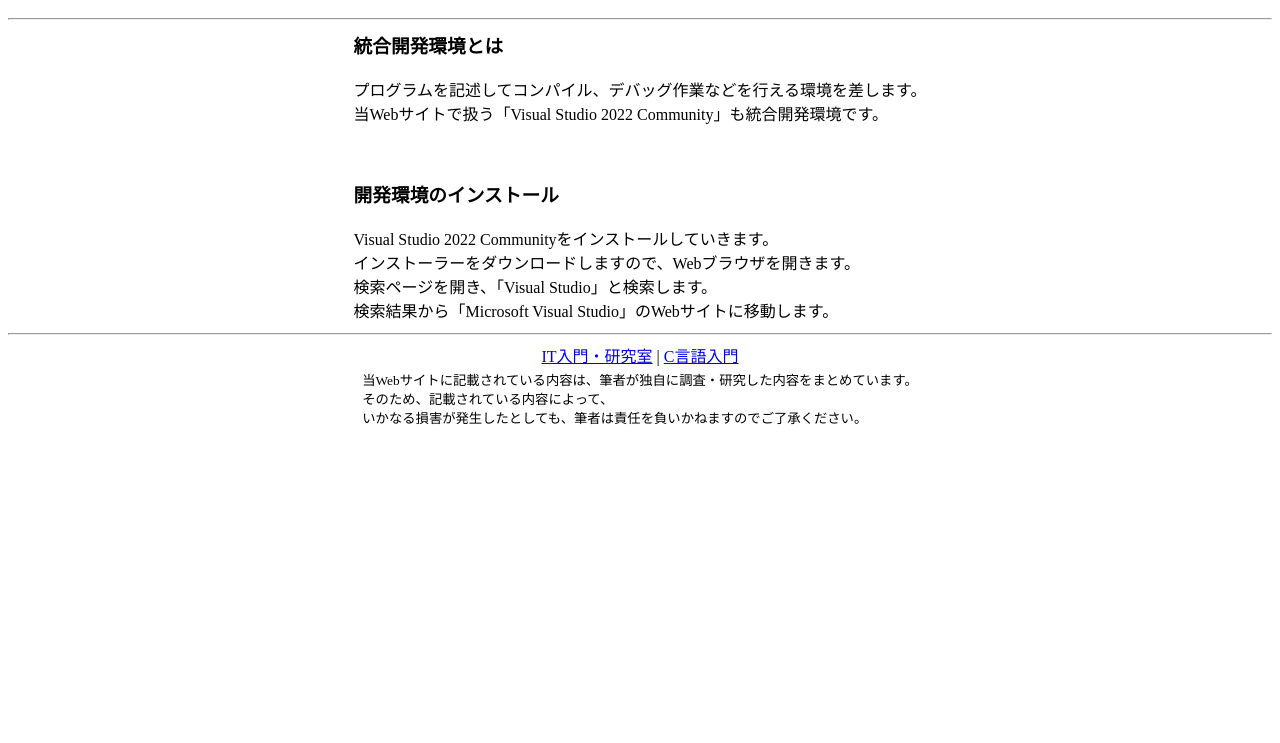
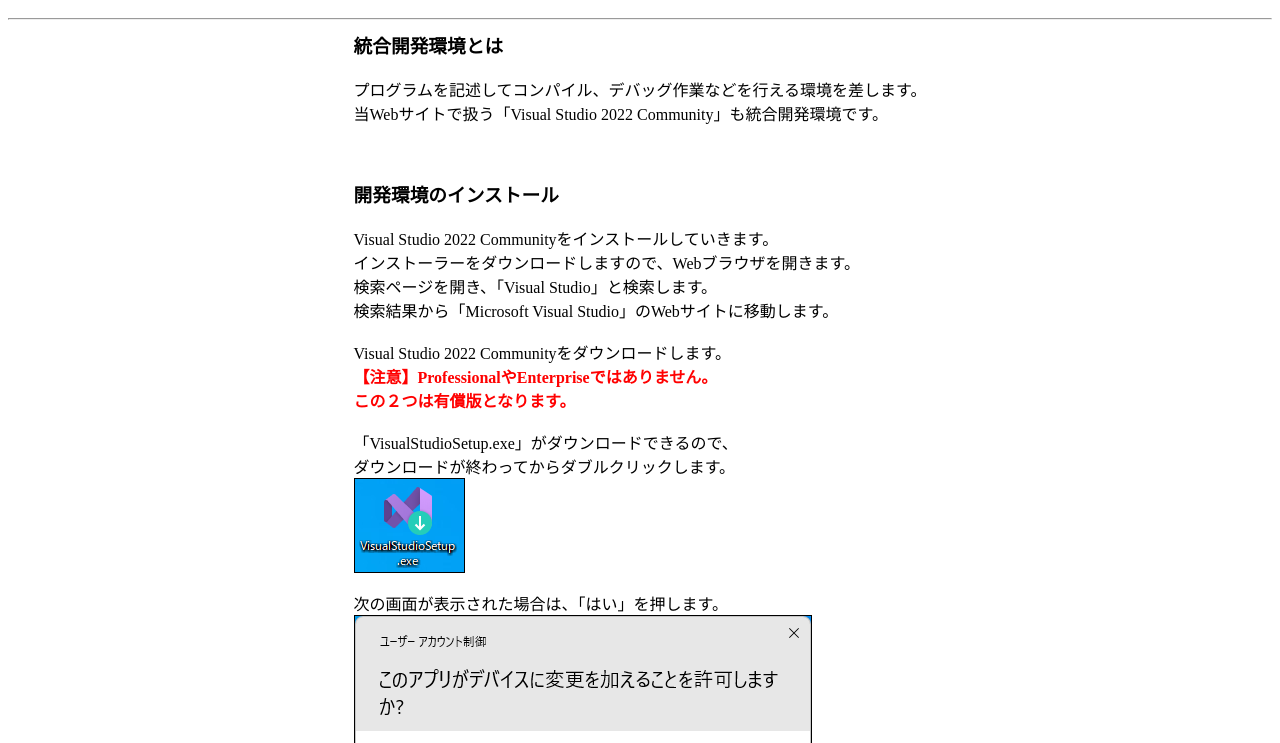
Before and after one commit to kos-y/github.io, a plain HTML site: page c/ide/index.html in a window 1280 px wide. Shown: the part 57-800 px from the top of the page. Drawn offline with Linux system fonts and the light colour scheme.

Commit message:
C言語入門更新

```diff
--- a/c/ide/index.html
+++ b/c/ide/index.html
@@ -16,6 +16,17 @@
         インストーラーをダウンロードしますので、Webブラウザを開きます。<br>
         検索ページを開き、「Visual Studio」と検索します。<br>
         検索結果から「Microsoft Visual Studio」のWebサイトに移動します。<br>
+        <br>
+        Visual Studio 2022 Communityをダウンロードします。<br>
+        <b><font color="red">【注意】ProfessionalやEnterpriseではありません。<br>
+        この２つは有償版となります。</font></b><br>
+        <br>
+        「VisualStudioSetup.exe」がダウンロードできるので、<br>
+        ダウンロードが終わってからダブルクリックします。<br>
+        <img src="img/ide001.png" border="1"/><br>
+        <br>
+        次の画面が表示された場合は、「はい」を押します。<br>
+        <img src="img/ide002.png" border="1"/><br>
       </td></tr></table>
       <hr>
       <a href="../../index.html">IT入門・研究室</a> | <a href="../index.html">C言語入門</a>
```
Also changed, not shown: c/ide/img/ide001.png (added), c/ide/img/ide002.png (added).
